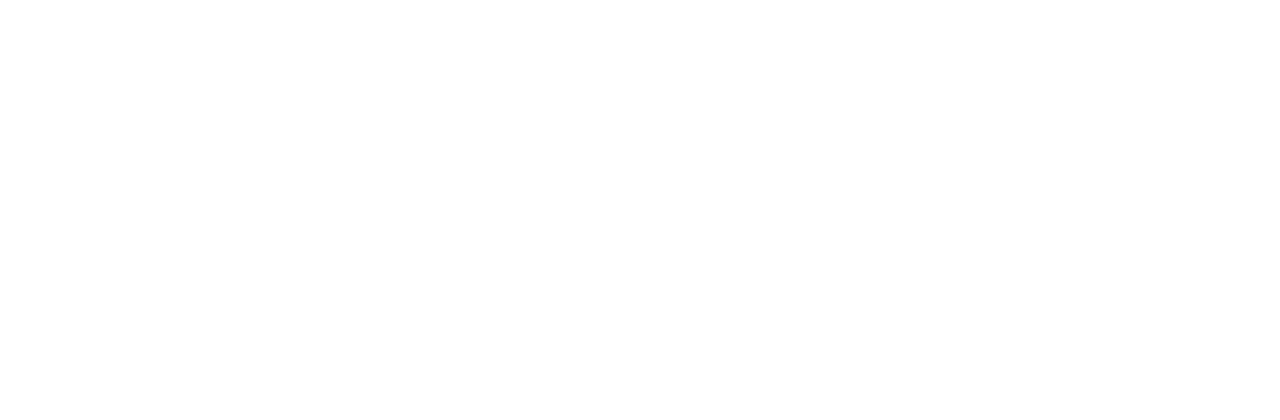
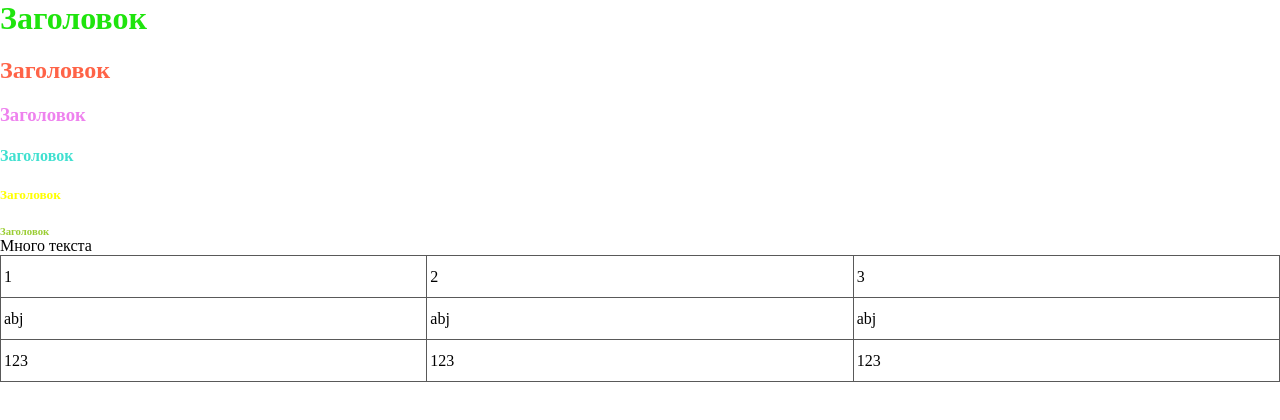
Before and after one commit to eleska1996/progect-, a plain HTML site: page index.html in a window 1280 px wide. Drawn offline with Linux system fonts and the light colour scheme.

Commit message:
add index.html

```diff
--- a/index.html
+++ b/index.html
@@ -1,14 +1,43 @@
 <!DOCTYPE html>
-<html lang="en">
+<html lang="ru">
 
 <head>
     <meta charset="UTF-8">
     <meta name="viewport" content="width=device-width, initial-scale=1.0">
-    <title>Document</title>
+    <link rel="stylesheet" href="style.css">
+
+    <title>test</title>
 </head>
 
 <body>
+    <h1>Заголовок</h1>
+    <h2>Заголовок</h2>
+    <h3>Заголовок</h3>
+    <h4>Заголовок</h4>
+    <h5>Заголовок</h5>
+    <h6>Заголовок</h6>
+    <p>Много текста</p>
 
+
+    <table class="iksweb">
+        <tbody>
+            <tr>
+                <td>1</td>
+                <td>2</td>
+                <td>3</td>
+            </tr>
+            <tr>
+                <td>abj</td>
+                <td>abj</td>
+                <td>abj</td>
+            </tr>
+            <tr>
+                <td>123</td>
+                <td>123</td>
+                <td>123</td>
+            </tr>
+        </tbody>
+    </table>
 </body>
 
 </html>
--- /dev/null
+++ b/style.css
@@ -0,0 +1,50 @@
+body {
+  margin: 0;
+}
+h1 {
+  color: rgb(31, 228, 13);
+  margin-top: 0;
+  margin: 0;
+}
+h2 {
+  color: tomato;
+}
+h3 {
+  color: violet;
+}
+h4 {
+  color: turquoise;
+}
+h5 {
+  color: yellow;
+}
+h6 {
+  color: yellowgreen;
+  margin: 0;
+}
+p {
+  margin: 0;
+}
+
+table.iksweb {
+  width: 100%;
+  border-collapse: collapse;
+  border-spacing: 0;
+  height: auto;
+}
+table.iksweb,
+table.iksweb td,
+table.iksweb th {
+  border: 1px solid #595959;
+}
+table.iksweb td,
+table.iksweb th {
+  padding: 3px;
+  width: 30px;
+  height: 35px;
+}
+table.iksweb th {
+  background: #347c99;
+  color: #fff;
+  font-weight: normal;
+}
```
